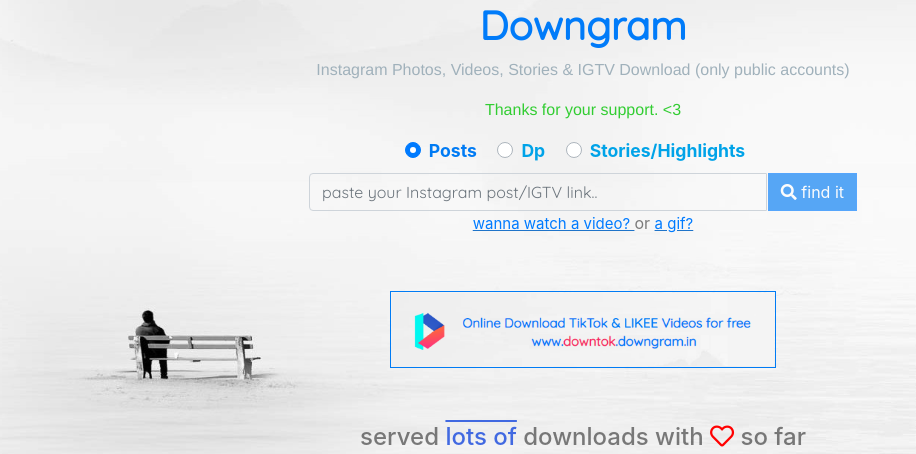
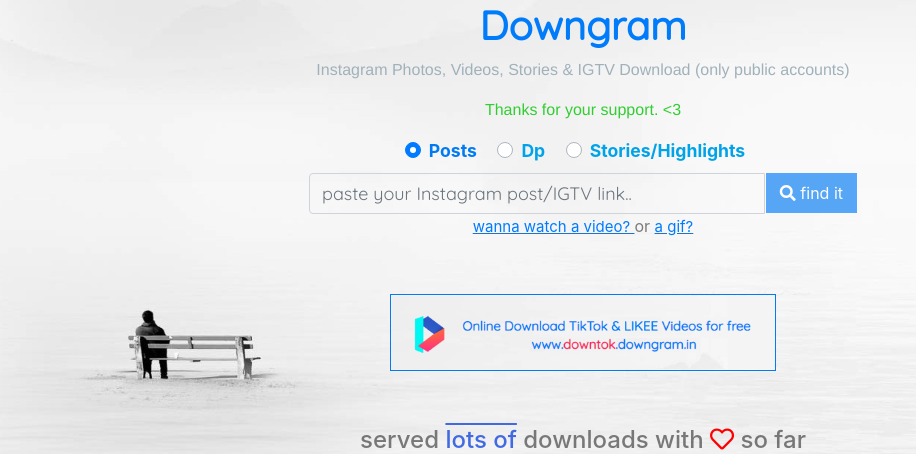
Before and after one commit to far11ven/Downgram-Web, a PHP site: page / in a window 1280 px wide. Shown: the part 300-754 px from the top of the page, without its empty margins (57-973 px from the left). Run offline with PHP 8.4, Linux system fonts and the light colour scheme; some libraries are stand-ins or nearby versions.

Commit message:
minor css fixes

```diff
--- a/index.js
+++ b/index.js
@@ -990,7 +990,7 @@
   $(document).ready(function () {
     if (userPref === "true") {
       $(".dark-th").css("color", "#ffffff");
-
+      $("body input").css("color", "#ffffff");
       $("#theme-toggle").prop("checked", true);
 
       if (deviceWidth < 575) {
@@ -1000,7 +1000,7 @@
       }
     } else {
       $(".dark-th").css("color", "rgba(0,0,0,.5)");
-
+      $("body input").css("color", "#808080");
       $("#theme-toggle").prop("checked", false);
 
       if (deviceWidth < 575) {
--- a/style.css
+++ b/style.css
@@ -136,7 +136,7 @@
 }
 
 #search-btn{
-  border: 1.1px solid #007bff;
+  border: 2.5px solid #007bff;
   background-color: #007bff;
   color:#fff;
   border-radius: 0rem;
@@ -144,7 +144,7 @@
   }
 
 #search-btn:hover{
-  border: 1.1px solid #007bff;
+  border: 2.5px solid #007bff;
   background: none repeat scroll 0 0 rgba(255,255,255,.35);
   box-shadow: 0 0 0 0px #fff inset;
   color: #007bff;
@@ -154,7 +154,7 @@
 
 #search-btn:disabled,
 #search-btn[disabled] {
-  border: 1.1px solid #007bff;
+  border: 2.5px solid #007bff;
   background-color: #007bf4;
   color: #fff;
   border-radius: 0rem;
@@ -168,6 +168,7 @@
 border-radius: none;
 color:grey;
 font-family: Quicksand;
+font-size: large;
 }
 
 input#search-box:focus, input#search-box:hover{
```
Also changed, not shown: assets/black_nature.jpg.
